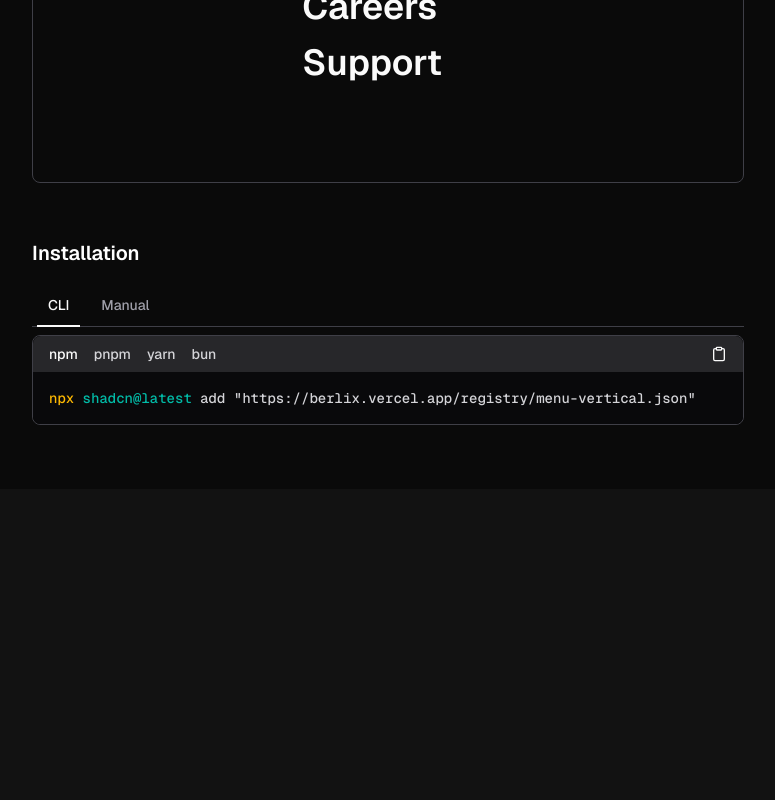
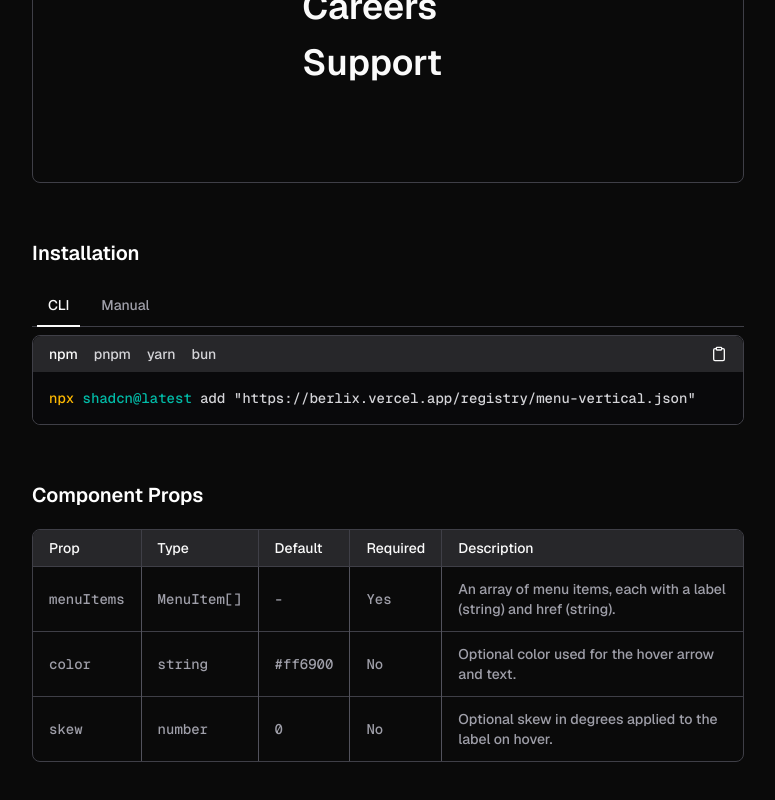
Before and after one commit to BunsDev/berlix, a Next.js app: page /docs/menu-vertical in a window 1280 px wide. Shown: the part 1131-1931 px from the top of the page, without its empty margins (262-1037 px from the left). Before the commit the page ends 1620 px from the top, so only its background shows below. Built offline with nearby package versions, Linux system fonts and the light colour scheme.

Commit message:
props table added to menu vertical component

```diff
--- a/src/app/docs/menu-vertical/page.mdx
+++ b/src/app/docs/menu-vertical/page.mdx
@@ -7,6 +7,7 @@ import {
   TabsTrigger,
   TabsContent,
 } from "@/components/site/tabs.tsx";
+import { PropsTable } from "@/components/site/props-table.tsx";
 
 import MenuVerticalBasic from "./menu-vertical-basic";
 import MenuVerticalSkew from "./menu-vertical-skew";
@@ -66,3 +67,30 @@ Uses a custom hover color and skew value for a more dynamic effect
     <CodeBlock filePath="src/components/core/menu-vertical.tsx" />
   </TabsContent>
 </Tabs>
+
+## Component Props
+
+<PropsTable
+  props={[
+    {
+      name: "menuItems",
+      type: "MenuItem[]",
+      required: true,
+      description:
+        "An array of menu items, each with a label (string) and href (string).",
+    },
+    {
+      name: "color",
+      type: "string",
+      default: "#ff6900",
+      description: "Optional color used for the hover arrow and text.",
+    },
+    {
+      name: "skew",
+      type: "number",
+      required: false,
+      default: "0",
+      description: "Optional skew in degrees applied to the label on hover.",
+    },
+  ]}
+/>
```
